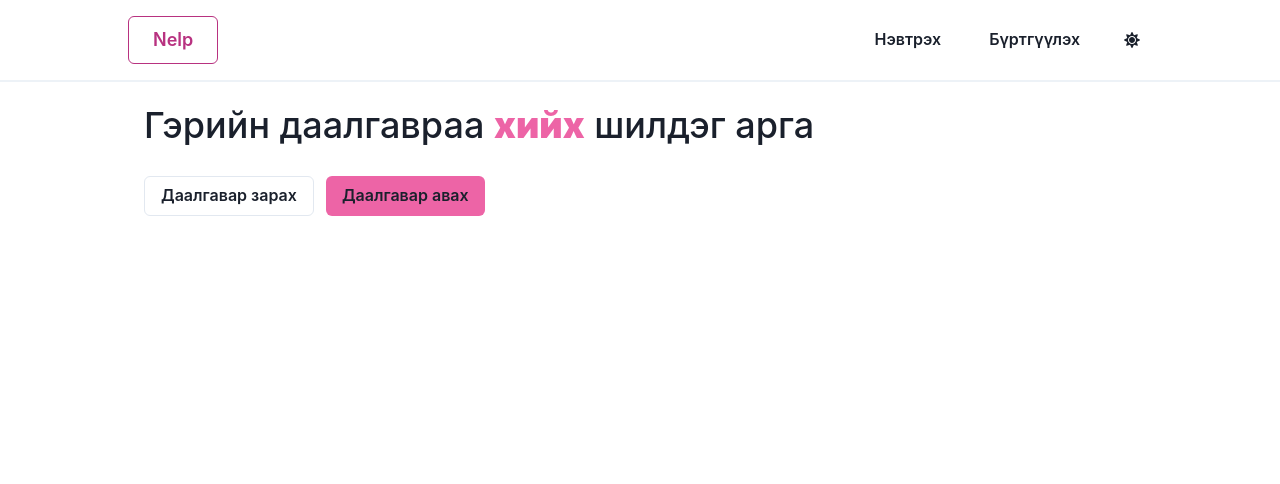
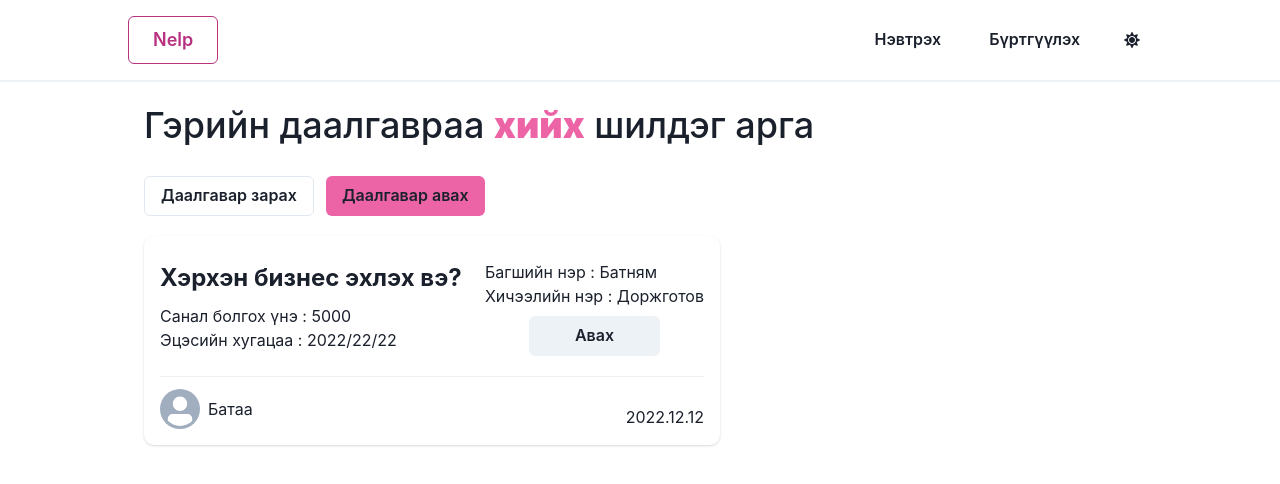
Before and after one commit to b4ljk/workum, a React (Create React App) app: page / in a window 1280 px wide. Shown: the top 484 px of the page. Built offline with nearby package versions, Linux system fonts and the light colour scheme; no server answers.

Commit message:
compontent added

```diff
--- /dev/null
+++ b/src/components/WorkCard.js
@@ -0,0 +1,55 @@
+import {
+  Box,
+  Text,
+  Link,
+  Badge,
+  Grid,
+  Avatar,
+  Button,
+  LinkBox,
+  LinkOverlay,
+  Divider,
+  Flex,
+} from "@chakra-ui/react";
+
+export const WorkCard = () => {
+  return (
+    <LinkBox
+      boxShadow="base"
+      p="4"
+      borderRadius="10"
+      w={{ md: "xl", base: "100%" }}
+      mt="5"
+      bg="white"
+    >
+      <Box display="flex" flexDir={{ md: "row", base: "column" }}>
+        <Box mr="5" flex="1">
+          <Text fontWeight="bold" fontSize="2xl" py="2">
+            Хэрхэн бизнес эхлэх вэ?
+          </Text>
+          <Text>Санал болгох үнэ : 5000</Text>
+          <Text>Эцэсийн хугацаа : 2022/22/22 </Text>
+        </Box>
+        <Box py="2">
+          <Text>Багшийн нэр : Батням</Text>
+          <Text> Хичээлийн нэр : Доржготов </Text>
+          <Box display={"flex"} justifyContent="center">
+            <Button w={"60%"} mt="2">
+              Авах
+            </Button>
+          </Box>
+        </Box>
+      </Box>
+      <Divider my="3" />
+      <Box display="flex" justifyContent="space-between" alignItems="flex-end">
+        <Box display="flex" alignItems="center">
+          <Avatar h="10" w="10" mr="2" />
+          <Text>Батаа</Text>
+        </Box>
+        <Box>
+          <Text>2022.12.12</Text>
+        </Box>
+      </Box>
+    </LinkBox>
+  );
+};
--- a/src/pages/Homepage.jsx
+++ b/src/pages/Homepage.jsx
@@ -13,6 +13,7 @@ import {
 import React from "react";
 import { Link, useLocation } from "react-router-dom";
 import { Layout } from "../components/Layout";
+import { WorkCard } from "../components/WorkCard";
 import { useAuth } from "../contexts/AuthContext";
 
 export default function Homepage() {
@@ -38,6 +39,7 @@ export default function Homepage() {
         </Button>
         <Button bg={"pink.400"}>Даалгавар авах</Button>
       </Box>
+      <WorkCard />
     </Layout>
   );
 }
```
Also changed, not shown: src/components/AppRouter.jsx (+33 -33 lines).
